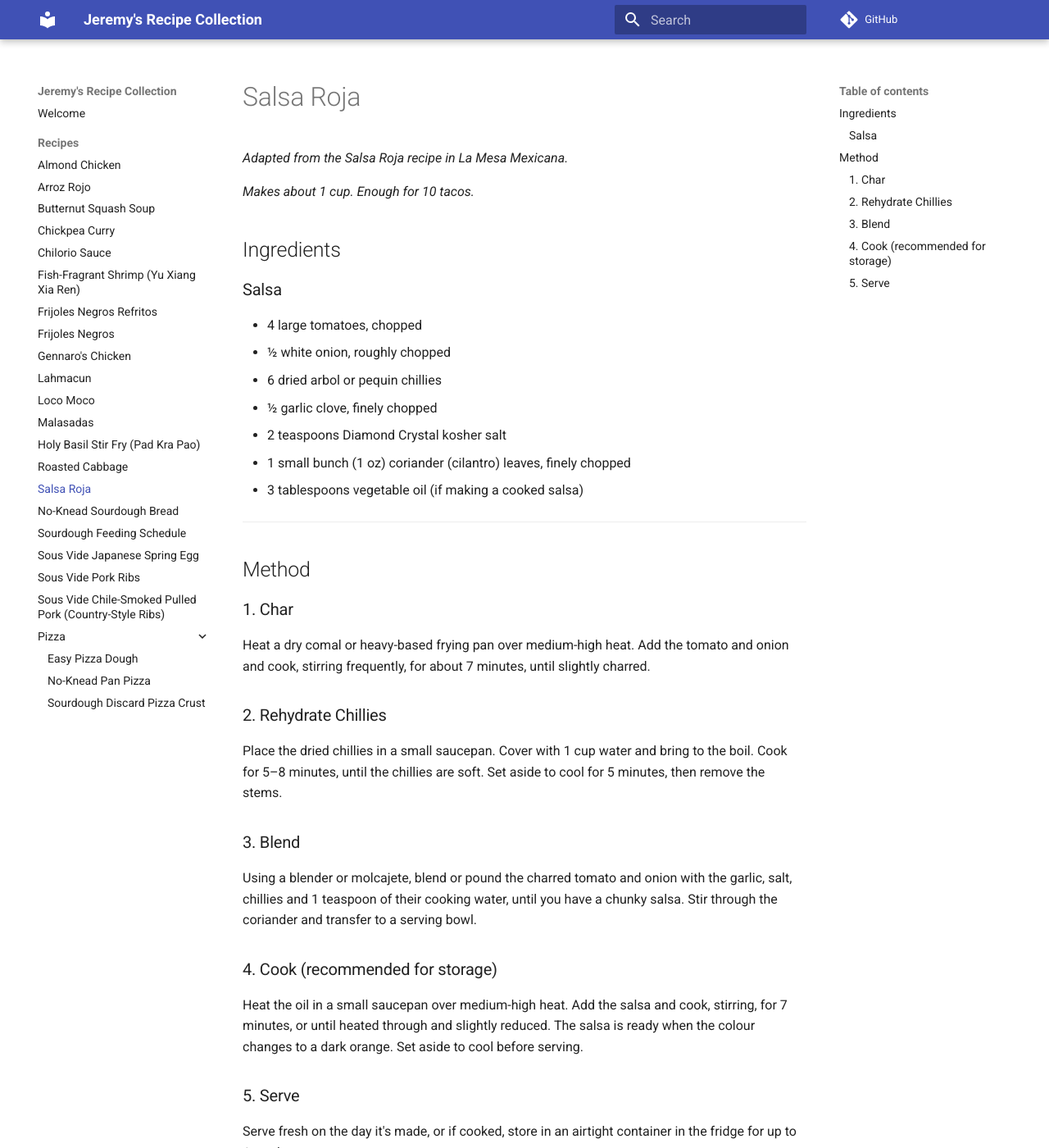
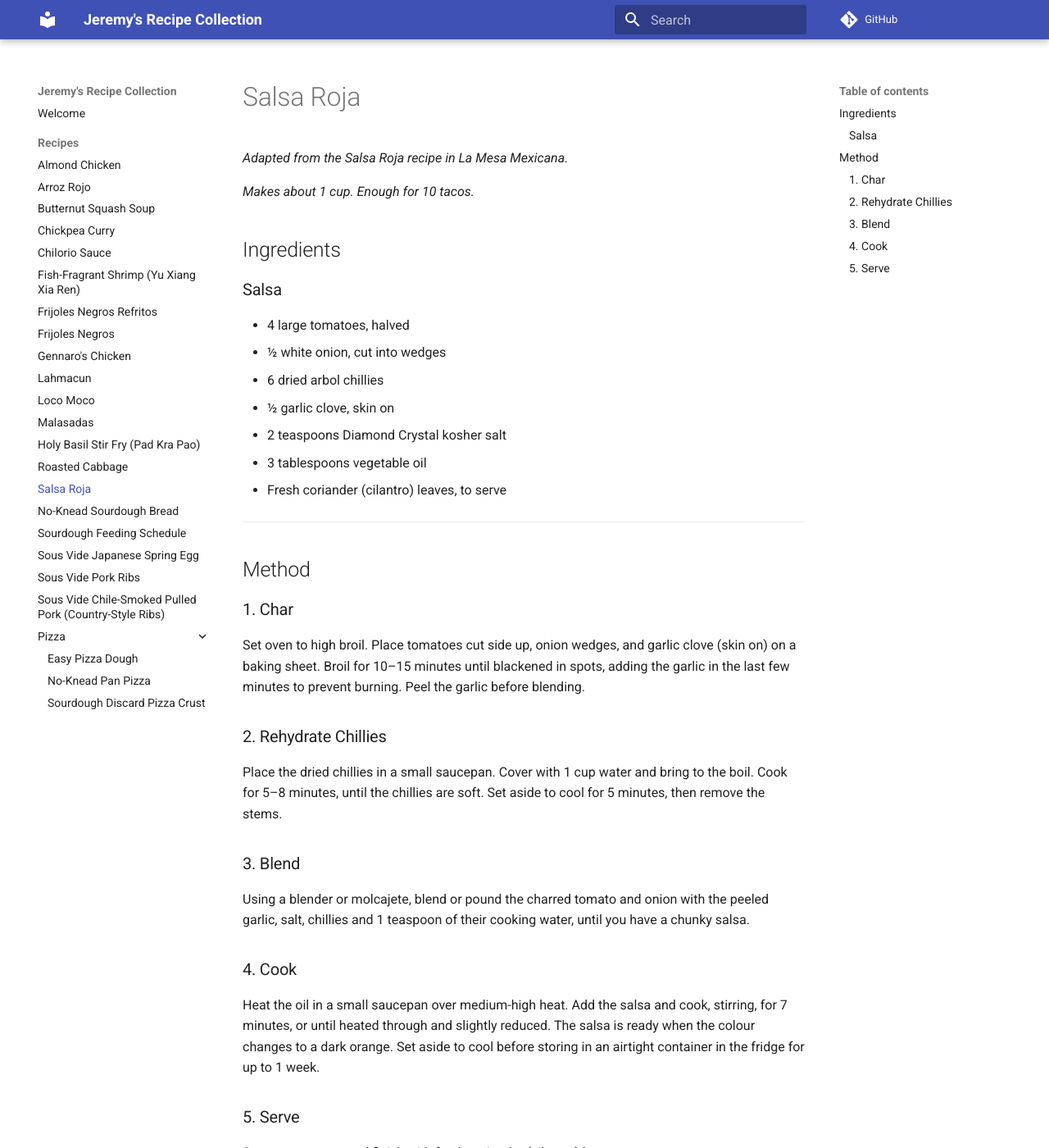
Before and after one commit to normanj9/recipes, an MkDocs documentation site: the page built from docs/recipes/salsa-roja.md, in a window 1280 px wide and 1400 px high. Shown: the whole window at 82% size. Built offline with MkDocs 1.6.1 and Material for MkDocs 9.7.7, drawn with Linux system fonts in a browser that asks for light colours; comment, search, counter and statistics services are not loaded; some of the changed text lies outside the part shown.

Commit message:
Update salsa-roja.md

```diff
--- a/docs/recipes/salsa-roja.md
+++ b/docs/recipes/salsa-roja.md
@@ -8,13 +8,13 @@ _Makes about 1 cup. Enough for 10 tacos._
 
 ### Salsa
 
-- 4 large tomatoes, chopped
-- ½ white onion, roughly chopped
-- 6 dried arbol or pequin chillies
-- ½ garlic clove, finely chopped
+- 4 large tomatoes, halved
+- ½ white onion, cut into wedges
+- 6 dried arbol chillies
+- ½ garlic clove, skin on
 - 2 teaspoons Diamond Crystal kosher salt
-- 1 small bunch (1 oz) coriander (cilantro) leaves, finely chopped
-- 3 tablespoons vegetable oil (if making a cooked salsa)
+- 3 tablespoons vegetable oil
+- Fresh coriander (cilantro) leaves, to serve
 
 ---
 
@@ -22,7 +22,7 @@ _Makes about 1 cup. Enough for 10 tacos._
 
 ### 1. Char
 
-Heat a dry comal or heavy-based frying pan over medium-high heat. Add the tomato and onion and cook, stirring frequently, for about 7 minutes, until slightly charred.
+Set oven to high broil. Place tomatoes cut side up, onion wedges, and garlic clove (skin on) on a baking sheet. Broil for 10–15 minutes until blackened in spots, adding the garlic in the last few minutes to prevent burning. Peel the garlic before blending.
 
 ### 2. Rehydrate Chillies
 
@@ -30,12 +30,12 @@ Place the dried chillies in a small saucepan. Cover with 1 cup water and bring t
 
 ### 3. Blend
 
-Using a blender or molcajete, blend or pound the charred tomato and onion with the garlic, salt, chillies and 1 teaspoon of their cooking water, until you have a chunky salsa. Stir through the coriander and transfer to a serving bowl.
+Using a blender or molcajete, blend or pound the charred tomato and onion with the peeled garlic, salt, chillies and 1 teaspoon of their cooking water, until you have a chunky salsa.
 
-### 4. Cook (recommended for storage)
+### 4. Cook
 
-Heat the oil in a small saucepan over medium-high heat. Add the salsa and cook, stirring, for 7 minutes, or until heated through and slightly reduced. The salsa is ready when the colour changes to a dark orange. Set aside to cool before serving.
+Heat the oil in a small saucepan over medium-high heat. Add the salsa and cook, stirring, for 7 minutes, or until heated through and slightly reduced. The salsa is ready when the colour changes to a dark orange. Set aside to cool before storing in an airtight container in the fridge for up to 1 week.
 
 ### 5. Serve
 
-Serve fresh on the day it's made, or if cooked, store in an airtight container in the fridge for up to 1 week.
+Spoon over tacos and finish with fresh coriander (cilantro) leaves.
```
